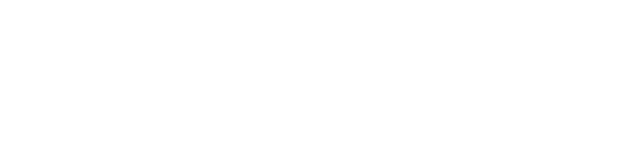
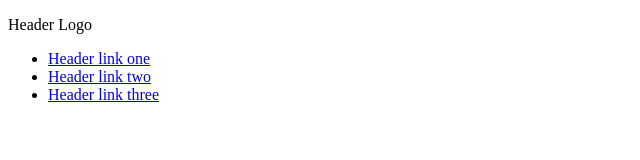
Before and after one commit to akramshaheen/landing-page-2, a plain HTML site: page index.html in a window 1280 px wide. Shown: the whole page, without its empty margins (0-640 px from the left). Drawn offline with Linux system fonts and the light colour scheme.

Commit message:
Add header HTML components

```diff
--- a/index.html
+++ b/index.html
@@ -6,5 +6,14 @@
     <link rel="stylesheet" href="style.css" />
     <title>Landing page 2</title>
   </head>
-  <body></body>
+  <body>
+    <div class="header">
+      <p class="logo">Header Logo</p>
+      <ul>
+        <li><a href="#">Header link one</a></li>
+        <li><a href="#">Header link two</a></li>
+        <li><a href="#">Header link three</a></li>
+      </ul>
+    </div>
+  </body>
 </html>
```
